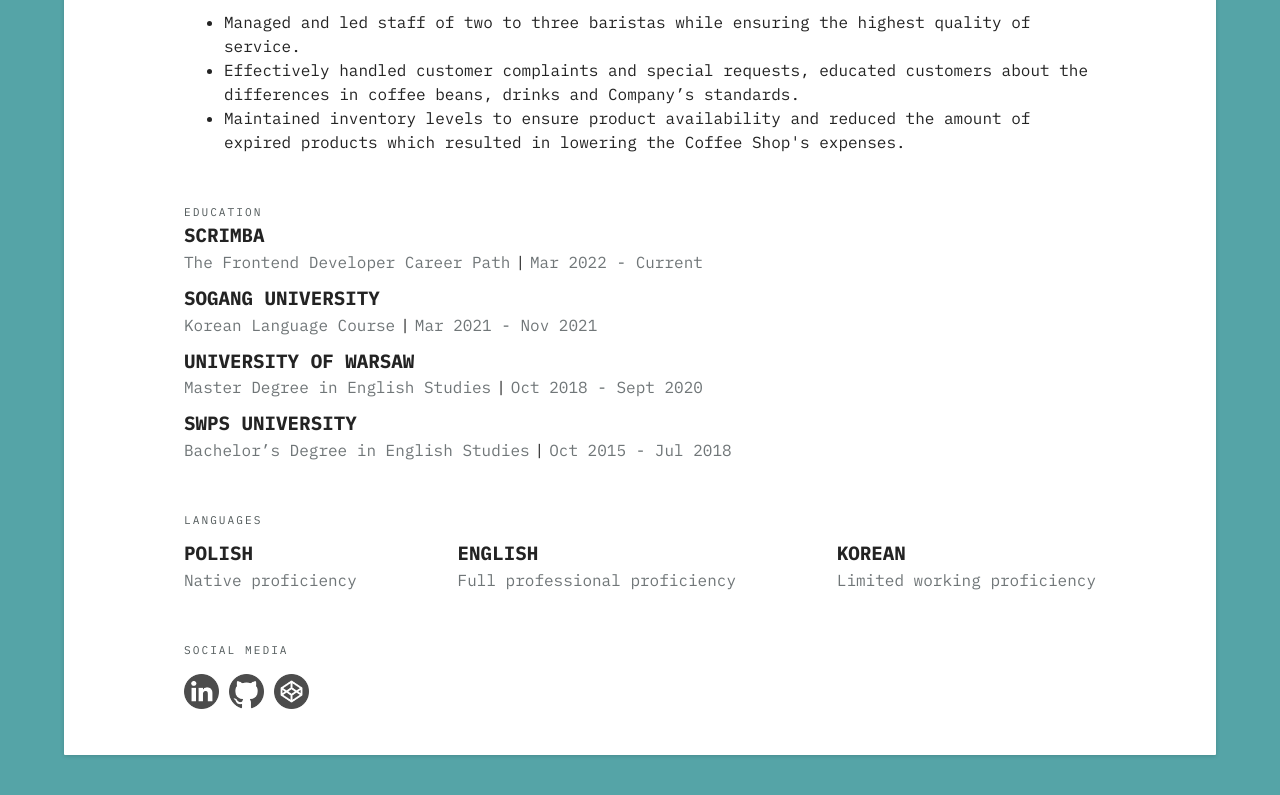
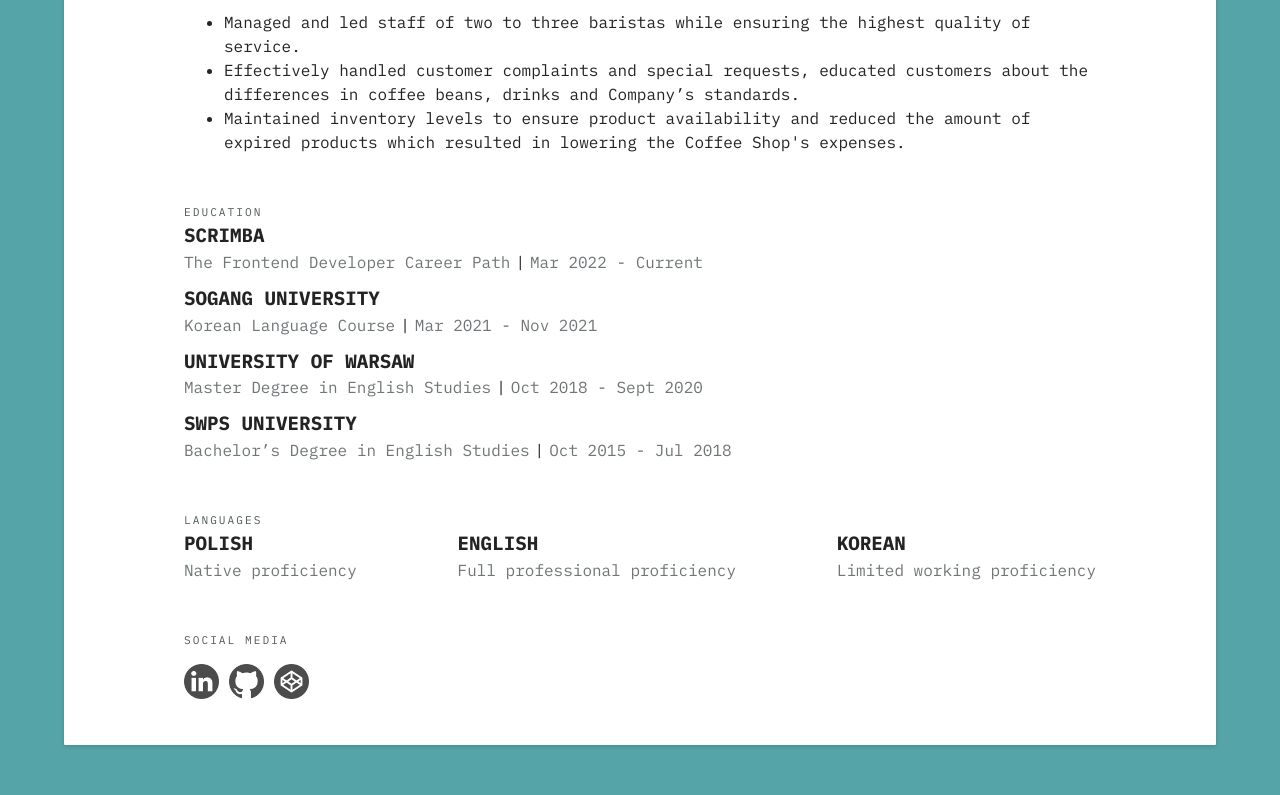
Before and after one commit to ha-anna/ha_anna_cv, a React (Create React App) app: page / in a window 1280 px wide. Shown: the part 1166-1961 px from the top of the page. Built offline with nearby package versions, Linux system fonts and the light colour scheme.

Commit message:
FIX: css h3

```diff
--- a/src/components/Introduction.js
+++ b/src/components/Introduction.js
@@ -2,7 +2,7 @@
 
 
 export default function Introduction(props) {
-  const { name, position, location, webpage, email, phone, about } = props
+  const { name, position, location, webpage, email, about } = props
 
   return (
     <section aria-label="Introduction" className="introduction">
@@ -16,7 +16,7 @@
           <a href={`https://www.${webpage}`} target="_blank" rel="noreferrer" className="link">{webpage}</a>
           <span className="line">|</span>
           <a href={`mailto:${email}`} className="link">{email}</a>
-          {/* <span className="line">|</span>
+          {/* <span className="line">|</span> TODO: add PHONE TO PROPS!!!
           <a href={`tel:${phone}`} className="link">{phone}</a> */}
         </div>
         <p className="about">{about}</p>
--- a/src/style.css
+++ b/src/style.css
@@ -335,6 +335,10 @@
     justify-content: space-between;
   }
 
+  .lang-name {
+    margin-top: 0;
+  }
+
   .date {
     font-size: 1rem;
   }
```
